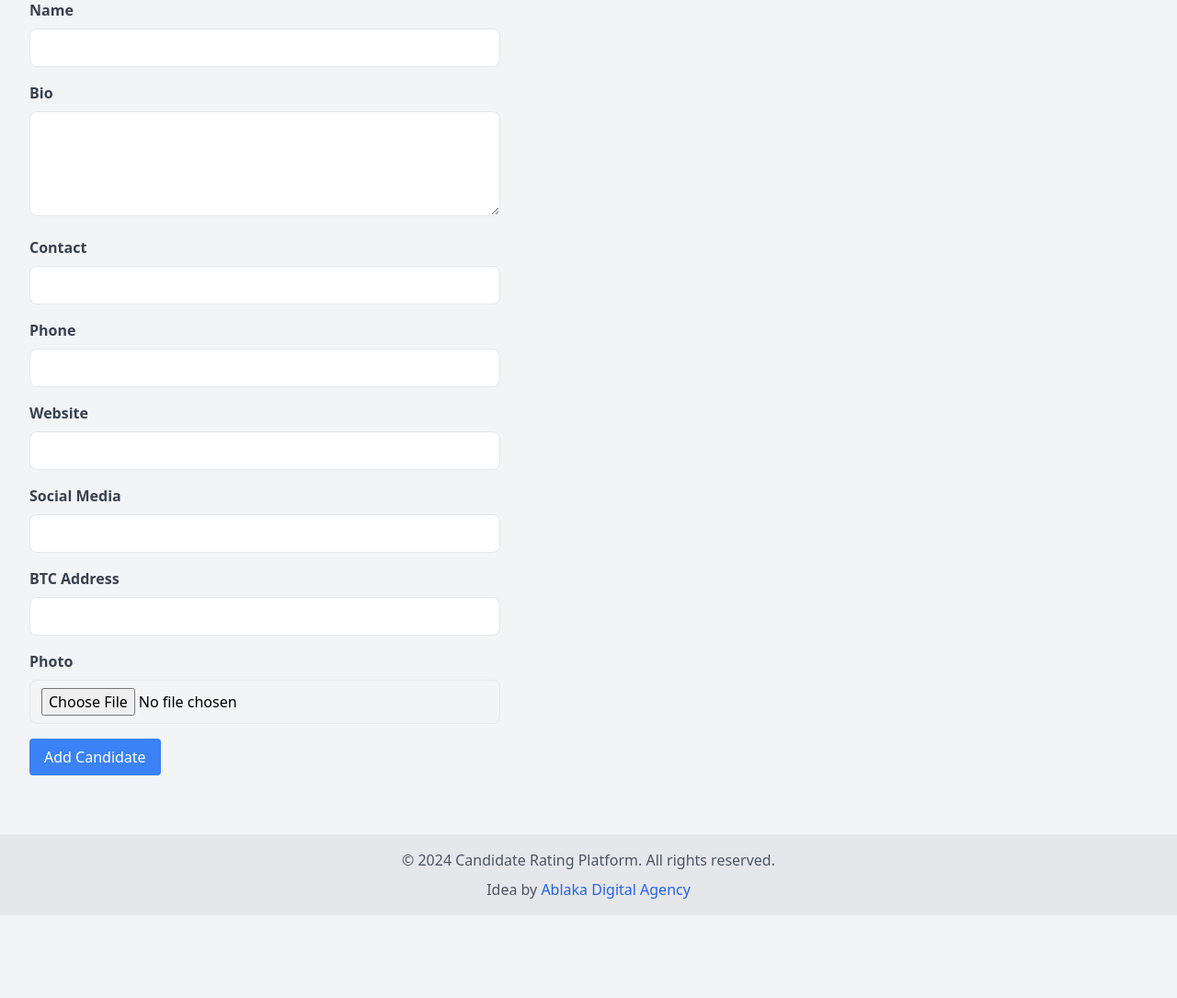
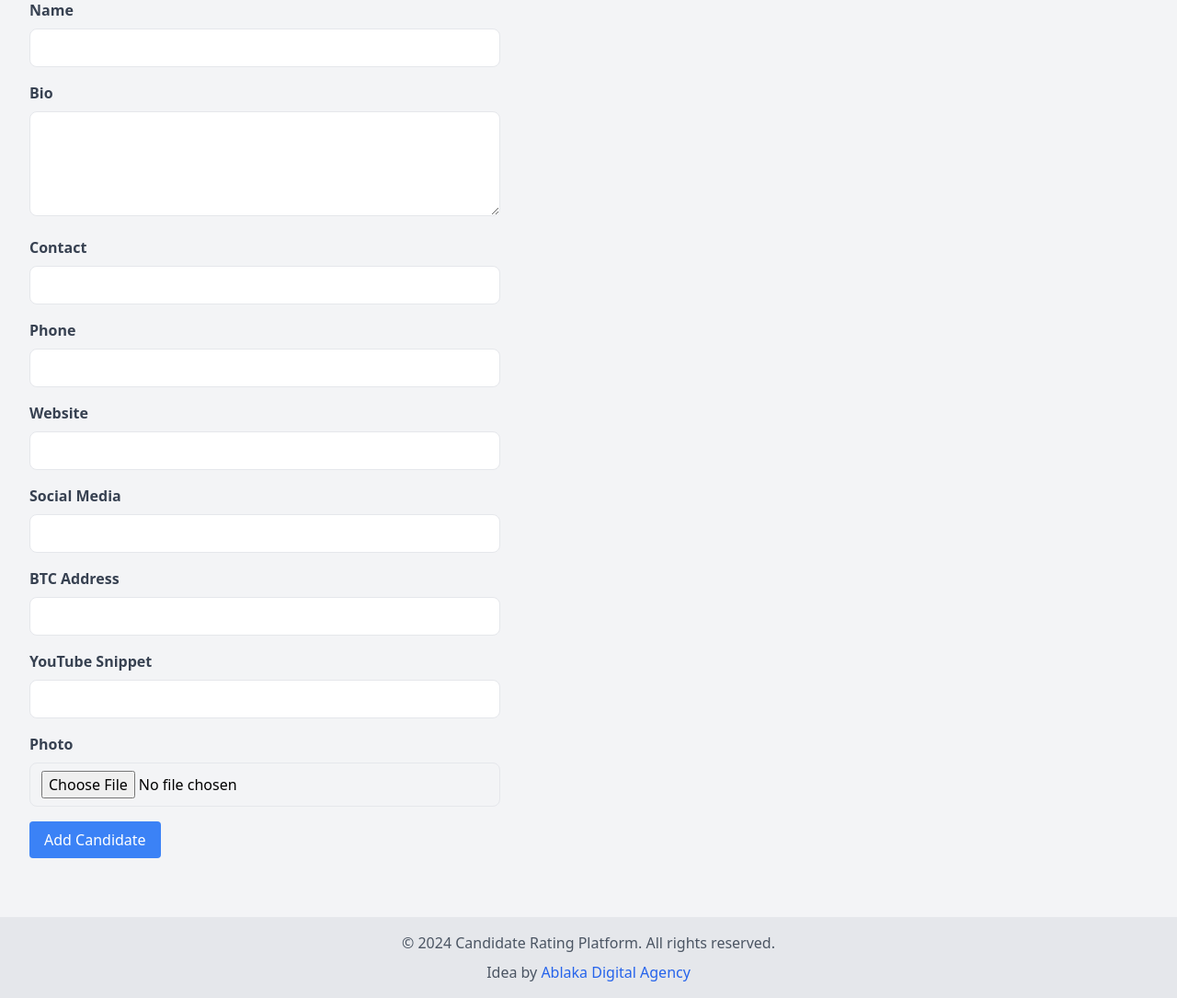
Before and after one commit to ablakateam/CandidateRater, a Flask app: page /admin/add_candidate in a window 1280 px wide. Shown: the part 189-1274 px from the top of the page at 92% size. Before the commit the page ends 1184 px from the top, so only its background shows below. Run offline with Flask 3, Linux system fonts and the light colour scheme; a user stored in the database is signed in; some libraries are stand-ins or nearby versions.

Commit message:
Agent step completed: Update Candidate model with YouTube snippet field

```diff
--- a/main.py
+++ b/main.py
@@ -106,6 +106,8 @@ def admin_add_candidate():
         phone = request.form['phone']
         website = request.form['website']
         social_media = request.form['social_media']
+        btc_address = request.form['btc_address']
+        youtube_snippet = request.form['youtube_snippet']
 
         if 'photo' not in request.files:
             flash('No file part', 'error')
@@ -127,6 +129,8 @@ def admin_add_candidate():
                 phone=phone,
                 website=website,
                 social_media=social_media,
+                btc_address=btc_address,
+                youtube_snippet=youtube_snippet,
                 photo=filename
             )
 
@@ -155,6 +159,8 @@ def admin_edit_candidate(id):
         candidate.phone = request.form['phone']
         candidate.website = request.form['website']
         candidate.social_media = request.form['social_media']
+        candidate.btc_address = request.form['btc_address']
+        candidate.youtube_snippet = request.form['youtube_snippet']
 
         if 'photo' in request.files:
             file = request.files['photo']
--- a/models.py
+++ b/models.py
@@ -15,6 +15,8 @@ class Candidate(db.Model):
     social_media = db.Column(db.Text, nullable=True)
     reviews = db.relationship('Review', backref='candidate', lazy=True)
     average_rating = db.Column(db.Float, default=0.0)
+    btc_address = db.Column(db.String(100), nullable=True)
+    youtube_snippet = db.Column(db.String(200), nullable=True)
 
     def recalculate_average_rating(self):
         reviews = self.reviews
--- a/templates/admin/add_candidate.html
+++ b/templates/admin/add_candidate.html
@@ -34,6 +34,10 @@
             <input type="text" id="btc_address" name="btc_address" class="w-full px-3 py-2 border rounded-lg focus:outline-none focus:border-blue-500">
         </div>
         <div class="mb-4">
+            <label for="youtube_snippet" class="block text-gray-700 font-bold mb-2">YouTube Snippet</label>
+            <input type="text" id="youtube_snippet" name="youtube_snippet" class="w-full px-3 py-2 border rounded-lg focus:outline-none focus:border-blue-500">
+        </div>
+        <div class="mb-4">
             <label for="photo" class="block text-gray-700 font-bold mb-2">Photo</label>
             <input type="file" id="photo" name="photo" accept="image/*" class="w-full px-3 py-2 border rounded-lg focus:outline-none focus:border-blue-500" required>
         </div>
--- a/templates/admin/edit_candidate.html
+++ b/templates/admin/edit_candidate.html
@@ -34,6 +34,10 @@
             <input type="text" id="btc_address" name="btc_address" value="{{ candidate.btc_address }}" class="w-full px-3 py-2 border rounded-lg focus:outline-none focus:border-blue-500">
         </div>
         <div class="mb-4">
+            <label for="youtube_snippet" class="block text-gray-700 font-bold mb-2">YouTube Snippet</label>
+            <input type="text" id="youtube_snippet" name="youtube_snippet" value="{{ candidate.youtube_snippet }}" class="w-full px-3 py-2 border rounded-lg focus:outline-none focus:border-blue-500">
+        </div>
+        <div class="mb-4">
             <label for="photo" class="block text-gray-700 font-bold mb-2">Photo</label>
             <input type="file" id="photo" name="photo" accept="image/*" class="w-full px-3 py-2 border rounded-lg focus:outline-none focus:border-blue-500">
             <p class="text-sm text-gray-600 mt-1">Current photo: {{ candidate.photo }}</p>
```
Also changed, not shown: migrations/versions/4519ad222d93_add_youtube_snippet_to_candidate_model.py (added, +34 -0 lines), instance/candidates.db, 1 other file.
